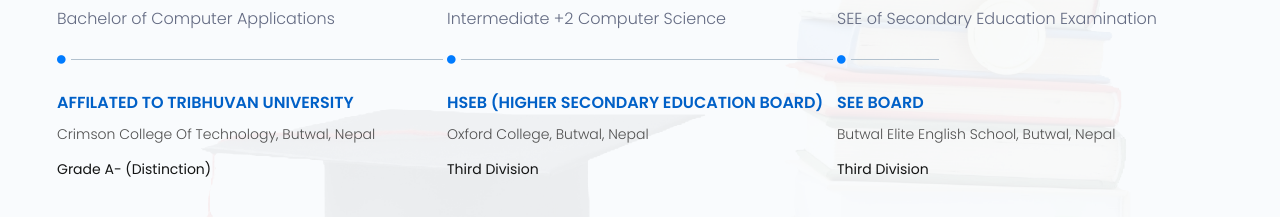
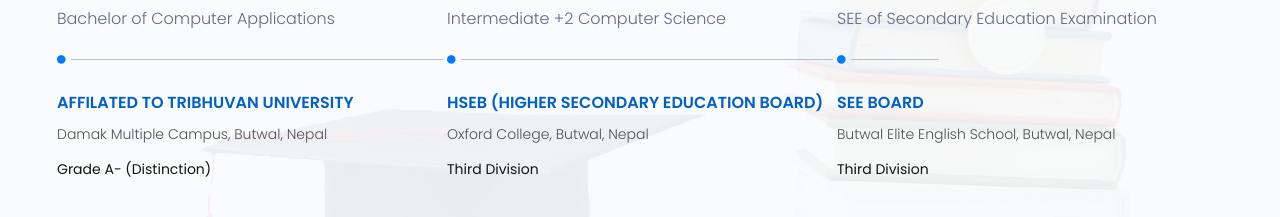
Before and after one commit to tajpuriyashraddha/portfolio, a plain HTML site: page index.html in a window 1280 px wide. Shown: the part 2267-2484 px from the top of the page. Drawn offline with nearby package versions, Linux system fonts and the light colour scheme.

Commit message:
Update index.html

```diff
--- a/index.html
+++ b/index.html
@@ -261,7 +261,7 @@
 										<h4 class="title">
 											Affilated to Tribhuvan University
 										</h4>
-										<h5>Crimson College of Technology, Butwal, Nepal</h5>
+										<h5>Damak Multiple Campus, Butwal, Nepal</h5>
 										<p class="description">
 											Grade A- (Distinction)
 										</p>
```
